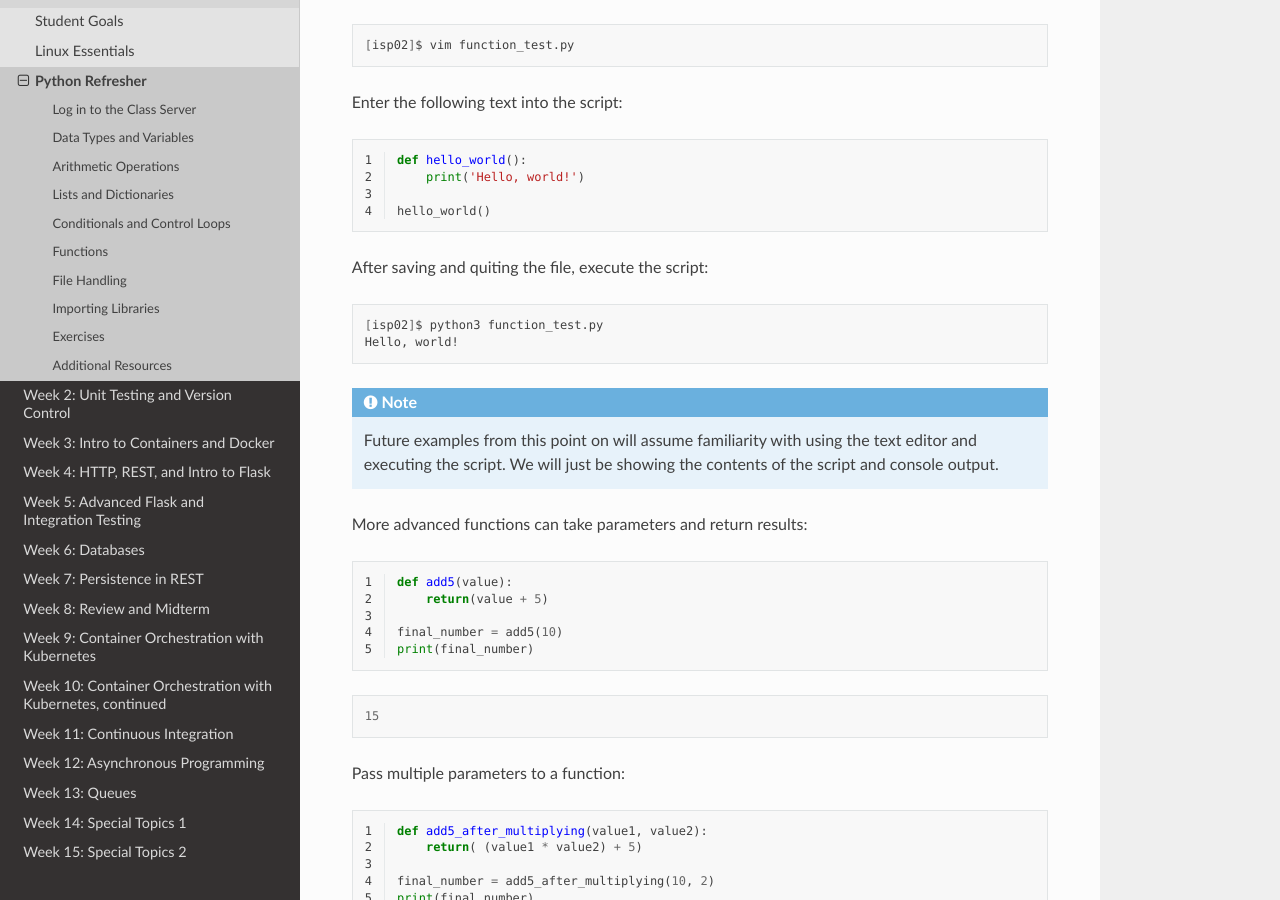
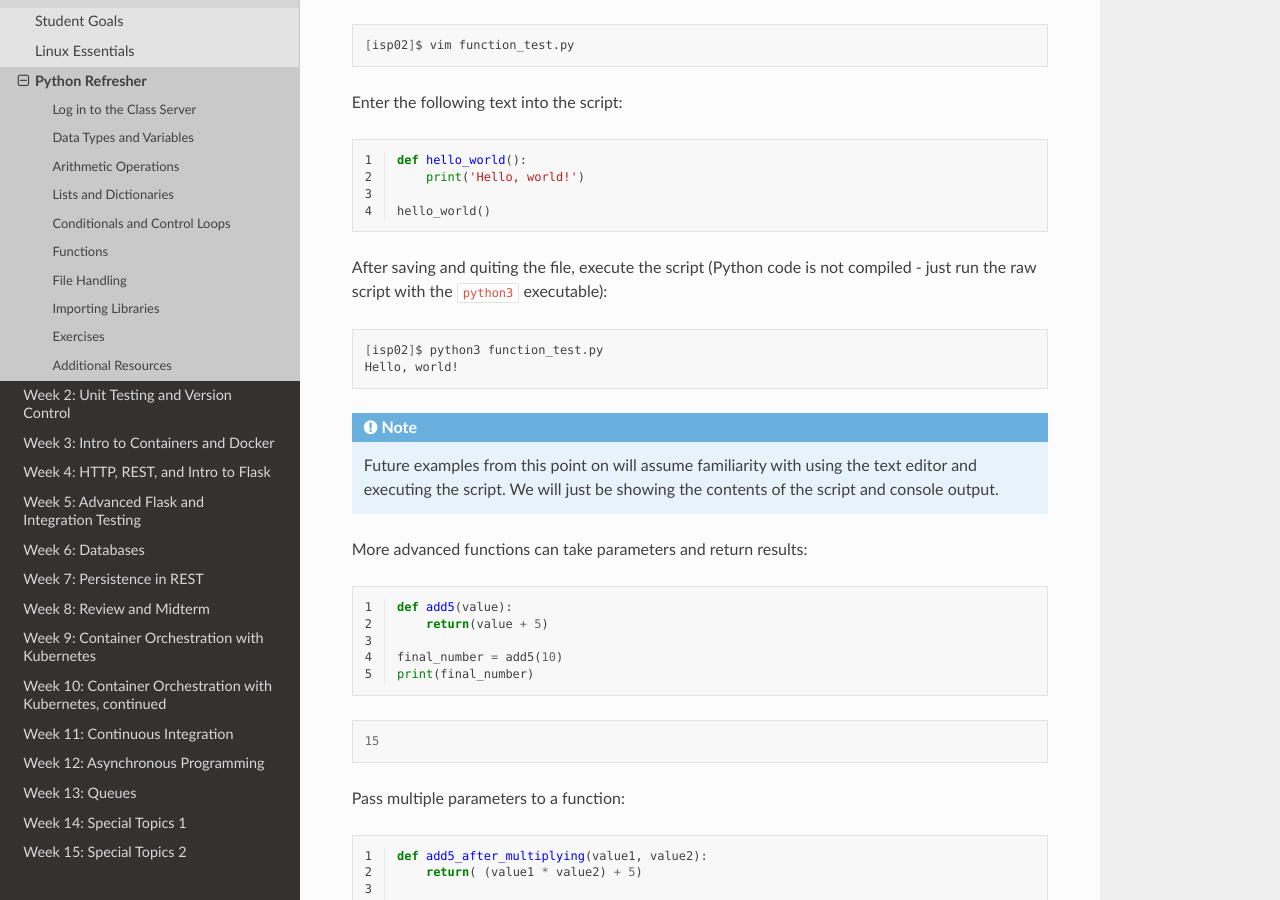
Before and after one commit to TACC/coe-332-sp21, a Sphinx documentation site: the page built from docs/week01/python_refresher.rst, in a window 1280 px wide and 900 px high, scrolled down 7565 px. Built offline with Sphinx 7.4.7 and the Read the Docs theme 2.0.0, drawn with Linux system fonts in a browser that asks for light colours.

Commit message:
adding a clarification to the python referesher based on an in-class question

```diff
--- a/docs/week01/python_refresher.rst
+++ b/docs/week01/python_refresher.rst
@@ -426,7 +426,8 @@ Enter the following text into the script:
 
    hello_world()
 
-After saving and quiting the file, execute the script:
+After saving and quiting the file, execute the script (Python code is not
+compiled - just run the raw script with the ``python3`` executable):
 
 .. code-block:: bash
 
```
